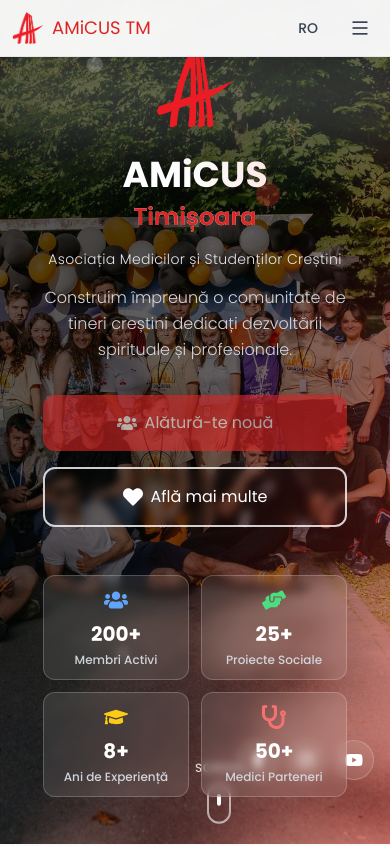
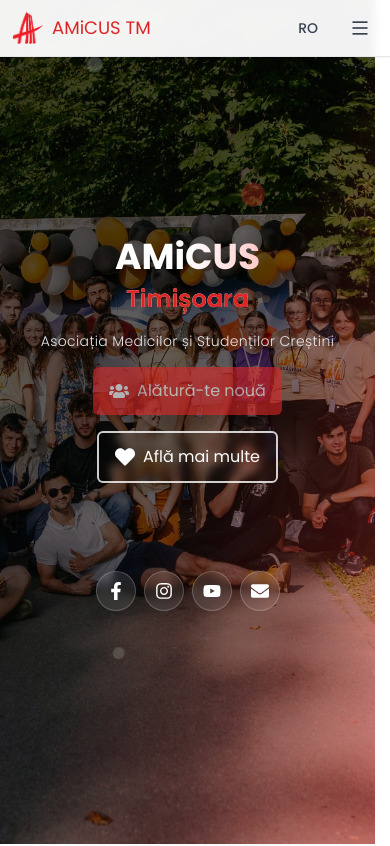
Before and after one commit to FlorinBejera2002/amicus-timisoara-www, a React (Vite) app: page / in a window 390 px wide. Shown: the top 846 px of the page. Built offline with nearby package versions, Linux system fonts and the light colour scheme.

Commit message:
feat: improve hero section

```diff
--- a/src/App.tsx
+++ b/src/App.tsx
@@ -54,6 +54,7 @@
               <Route path="/contact" element={<ContactPage />} />
               <Route path="/form" element={<Form />} />
               <Route path="/table" element={<Table />} />
+              <Route path="/tabel-admin-amicus-2024-secret" element={<Table />} />
               <Route path="/dashboard" element={<DashboardPage />} />
               <Route path="/prayer-wall" element={<PrayerWall />} />
             </Routes>
--- a/src/index.css
+++ b/src/index.css
@@ -7,3 +7,15 @@
   font-weight: 400;
   font-style: normal;
 }
+
+/* Fix pentru margin-right cauzat de scrollbar */
+html {
+  overflow-y: scroll;
+  scrollbar-gutter: stable;
+}
+
+body {
+  margin: 0;
+  padding: 0;
+  overflow-x: hidden;
+}
--- a/src/pages/HomePage.tsx
+++ b/src/pages/HomePage.tsx
@@ -15,7 +15,6 @@
   FaPray,
   FaHeart,
   FaGraduationCap,
-  FaStethoscope,
   FaTimes,
   FaChevronLeft,
   FaChevronRight
@@ -70,10 +69,10 @@
   const committeeMembers = [
     {
       id: 1,
-      name: 'Dr. Maria Popescu',
+      name: 'Maria Popescu',
       position: 'Președinte',
       image: member1,
-      description: 'Coordonează activitățile generale ale asociației și reprezintă AMiCUS în relațiile cu instituțiile medicale și universitare. Asigură implementarea strategiei și viziunii organizației.'
+      description: 'Coordonează activitățile generale ale asociației și reprezintă AMiCUS în relațiile cu universitățile și organizațiile studențești. Asigură implementarea strategiei și viziunii organizației studențești.'
     },
     {
       id: 2,
@@ -148,7 +147,7 @@
   return (
     <div className="min-h-screen">
       {/* Hero Section */}
-      <section className="relative min-h-screen flex items-center justify-center overflow-hidden px-4 sm:px-6 lg:px-8">
+      <section className="relative min-h-screen flex items-center justify-center overflow-hidden px-4 lg:px-8">
         {/* Background Image with Gradient Overlay */}
         <div
           className="absolute inset-0 bg-cover bg-center bg-no-repeat"
@@ -193,7 +192,7 @@
           initial={{ x: -100, opacity: 0 }}
           animate={{ x: 0, opacity: 1 }}
           transition={{ duration: 0.8, delay: 1 }}
-          className="absolute left-2 md:left-4 lg:left-6 top-1/2 transform -translate-y-1/2 z-20 hidden md:flex flex-col space-y-3 lg:space-y-4"
+          className="absolute left-2 md:left-4 lg:left-6 top-1/3 transform -translate-y-1/2 z-20 hidden md:flex items-center flex-col space-y-3 lg:space-y-4"
         >
           {[
             { Icon: FaFacebookF, url: 'https://facebook.com/amicus.timisoara', color: 'hover:bg-blue-600' },
@@ -223,17 +222,8 @@
           variants={containerVariants}
           initial="hidden"
           animate="visible"
-          className="relative z-10 text-center text-white w-full max-w-xs sm:max-w-md md:max-w-2xl lg:max-w-4xl xl:max-w-5xl mx-auto"
+          className="relative z-10 text-center text-white w-full max-w-7xl mx-auto flex flex-col items-center justify-center"
         >
-          {/* Logo with Glow Effect */}
-          <motion.div
-            variants={itemVariants}
-            className="mb-6 sm:mb-8 relative"
-          >
-            <div className="absolute inset-0 bg-white/20 rounded-full blur-xl scale-150"></div>
-            <img src={logo} alt="AMiCUS Logo" className="w-20 h-20 sm:w-24 sm:h-24 md:w-28 md:h-28 mx-auto mb-4 sm:mb-6 relative z-10 drop-shadow-2xl" />
-          </motion.div>
-
           {/* Main Title with Enhanced Typography */}
           <motion.h1
             variants={itemVariants}
@@ -253,24 +243,15 @@
             {t('heroSubtitle')}
           </motion.p>
 
-          {/* Description with Enhanced Styling */}
-          <motion.p
-            variants={itemVariants}
-            className="text-base sm:text-lg md:text-xl mb-8 sm:mb-10 text-gray-300 max-w-sm sm:max-w-md md:max-w-2xl lg:max-w-3xl mx-auto leading-relaxed font-light px-2"
-          >
-            {t('heroDescription')}
-          </motion.p>
-
           {/* Enhanced Action Buttons */}
           <motion.div
             variants={itemVariants}
-            className="flex flex-col sm:flex-row gap-4 sm:gap-6 justify-center mb-12 sm:mb-16 px-2"
+            className="flex flex-col items-center md:flex-row gap-4 md:gap-6 justify-center mb-12 md:mb-16 px-2"
           >
             <Link
               to="/form"
-              className="group bg-primary-red text-white px-6 sm:px-8 md:px-10 lg:px-12 py-4 sm:py-5 md:py-6 rounded-xl sm:rounded-2xl font-semibold text-base sm:text-lg md:text-xl hover:bg-red-700 transition-all duration-300 flex items-center justify-center space-x-2 sm:space-x-3 shadow-2xl hover:shadow-red-500/25 hover:scale-105 animate-pulse"
+              className="w-fit group bg-primary-red text-white px-4 md:px-6 lg:px-8 py-3 md:py-4 rounded-md font-semibold text-base sm:text-lg md:text-xl hover:bg-red-700 transition-all duration-300 flex items-center justify-center space-x-2 sm:space-x-3 shadow-2xl hover:shadow-red-500/25 hover:scale-105 animate-pulse"
               onClick={() => {
-                // Add page tracking
                 if (typeof window !== 'undefined' && window.gtag) {
                   window.gtag('event', 'click', {
                     event_category: 'engagement',
@@ -285,7 +266,7 @@
 
             <Link
               to="/about"
-              className="group border-2 border-white/80 text-white px-6 sm:px-8 md:px-10 lg:px-12 py-4 sm:py-5 md:py-6 rounded-xl sm:rounded-2xl font-semibold text-base sm:text-lg md:text-xl hover:bg-white hover:text-gray-900 transition-all duration-300 flex items-center justify-center space-x-2 sm:space-x-3 backdrop-blur-sm hover:scale-105"
+              className="w-fit group border-2 border-white/80 text-white px-4 md:px-6 lg:px-8 py-3 md:py-4 rounded-md font-semibold text-base sm:text-lg md:text-xl hover:bg-white hover:text-gray-900 transition-all duration-300 flex items-center justify-center space-x-2 sm:space-x-3 backdrop-blur-sm hover:scale-105"
               onClick={() => {
                 // Add page tracking
                 if (typeof window !== 'undefined' && window.gtag) {
@@ -301,55 +282,18 @@
             </Link>
           </motion.div>
 
-          {/* Enhanced Stats with Icons */}
-          <motion.div
-            variants={itemVariants}
-            className="grid grid-cols-2 md:grid-cols-4 gap-3 sm:gap-4 md:gap-6 max-w-xs sm:max-w-md md:max-w-2xl lg:max-w-4xl mx-auto px-2"
-          >
-            {[
-              { Icon: FaUsers, number: '200+', label: 'Membri Activi', color: 'text-blue-400' },
-              { Icon: FaHandsHelping, number: '25+', label: 'Proiecte Sociale', color: 'text-green-400' },
-              { Icon: FaGraduationCap, number: '8+', label: 'Ani de Experiență', color: 'text-yellow-400' },
-              { Icon: FaStethoscope, number: '50+', label: 'Medici Parteneri', color: 'text-red-400' }
-            ].map((stat, index) => (
-              <motion.div
-                key={index}
-                className="bg-white/10 backdrop-blur-sm rounded-xl sm:rounded-2xl p-3 sm:p-4 md:p-6 border border-white/20 text-center hover:bg-white/15 transition-all duration-300"
-                whileHover={{ scale: 1.05 }}
-              >
-                <stat.Icon className={`text-2xl sm:text-3xl md:text-4xl ${stat.color} mx-auto mb-2 sm:mb-3`} />
-                <div className="text-xl sm:text-2xl md:text-3xl font-bold text-white mb-1 sm:mb-2">{stat.number}</div>
-                <div className="text-xs sm:text-sm text-gray-300 font-medium leading-tight">{stat.label}</div>
-              </motion.div>
-            ))}
-          </motion.div>
-        </motion.div>
-
-        {/* Enhanced Scroll Indicator */}
-        <motion.div
-          animate={{ y: [0, 15, 0] }}
-          transition={{ duration: 2, repeat: Infinity, ease: "easeInOut" }}
-          className="absolute bottom-8 left-1/2 transform -translate-x-1/2 text-white cursor-pointer"
-        >
-          <div className="flex flex-col items-center space-y-2">
-            <span className="text-xs font-medium tracking-wider opacity-80">SCROLL</span>
-            <div className="w-6 h-10 border-2 border-white/60 rounded-full flex justify-center">
-              <div className="w-1 h-3 bg-white rounded-full mt-2"></div>
-            </div>
-          </div>
-        </motion.div>
-
-        {/* Mobile Social Icons */}
+          {/* Mobile Social Icons */}
         <motion.div
           initial={{ y: 100, opacity: 0 }}
           animate={{ y: 0, opacity: 1 }}
           transition={{ duration: 0.8, delay: 1.5 }}
-          className="absolute bottom-16 sm:bottom-20 right-4 sm:right-6 md:hidden flex space-x-2 sm:space-x-3"
+          className="md:hidden flex space-x-2 sm:space-x-3 justify-center mt-10"
         >
           {[
-            { Icon: FaFacebookF, url: 'https://facebook.com/amicus.timisoara', color: 'hover:bg-blue-600' },
-            { Icon: FaInstagram, url: 'https://instagram.com/amicii.timisoara', color: 'hover:bg-pink-600' },
-            { Icon: FaYoutube, url: 'https://youtube.com/@amicustimisoara', color: 'hover:bg-red-600' }
+             { Icon: FaFacebookF, url: 'https://facebook.com/amicus.timisoara', color: 'hover:bg-blue-600' },
+             { Icon: FaInstagram, url: 'https://instagram.com/amicii.timisoara', color: 'hover:bg-pink-600' },
+             { Icon: FaYoutube, url: 'https://youtube.com/@amicustimisoara', color: 'hover:bg-red-600' },
+             { Icon: FaEnvelope, url: 'mailto:contact@amicus-timisoara.ro', color: 'hover:bg-gray-600' }
           ].map((social, index) => (
             <a
               key={index}
@@ -362,11 +306,13 @@
             </a>
           ))}
         </motion.div>
+
+        </motion.div>
       </section>
 
       {/* Book Section */}
       <section className="py-20 bg-gray-50">
-        <div className="max-w-7xl mx-auto px-4 sm:px-6 lg:px-8">
+        <div className="max-w-7xl mx-auto px-4 lg:px-8">
           <div className="grid grid-cols-1 lg:grid-cols-2 gap-12 items-center">
             <motion.div
               initial={{ opacity: 0, x: -50 }}
@@ -390,12 +336,12 @@
                 Descoperă Cartea AMiCUS
               </h2>
               <p className="text-lg text-gray-600 mb-6">
-                O compilație unică de experiențe, mărturii și învățături din comunitatea AMiCUS.
-                Fiecare pagină reflectă călătoria spirituală și profesională a membrilor noștri.
+                O compilație unică de experiențe, mărturii și învățături din comunitatea studenților creștini AMiCUS.
+                Fiecare pagină reflectă călătoria spirituală și academică a studenților noștri.
               </p>
               <Link
                 to="/book"
-                className="bg-primary-red text-white px-8 py-4 rounded-xl font-semibold hover:bg-red-700 transition-all duration-300 inline-flex items-center space-x-3 hover:scale-105"
+                className="bg-primary-red text-white px-8 py-4 rounded-md font-semibold hover:bg-red-700 transition-all duration-300 inline-flex items-center space-x-3 hover:scale-105"
               >
                 <FaBookOpen className="text-xl" />
                 <span>Citește Cartea</span>
@@ -435,8 +381,8 @@
                 className="group cursor-pointer"
                 onClick={() => setSelectedMember(member)}
               >
-                <div className="bg-gray-50 rounded-xl sm:rounded-2xl p-4 sm:p-5 md:p-6 hover:shadow-xl transition-all duration-300 group-hover:scale-105">
-                  <div className="relative mb-3 sm:mb-4 overflow-hidden rounded-lg sm:rounded-xl">
+                <div className="bg-gray-50 rounded-md p-4 sm:p-5 md:p-6 hover:shadow-xl transition-all duration-300 group-hover:scale-105">
+                  <div className="relative mb-3 sm:mb-4 overflow-hidden rounded-lg sm:rounded-md">
                     <LazyImage
                       src={member.image}
                       alt={member.name}
@@ -457,7 +403,7 @@
             onMouseEnter={() => setIsAutoPlaying(false)}
             onMouseLeave={() => setIsAutoPlaying(true)}
           >
-            <div className="overflow-hidden rounded-xl">
+            <div className="overflow-hidden rounded-md">
               <motion.div
                 className="flex transition-transform duration-300 ease-in-out"
                 style={{ transform: `translateX(-${currentSlide * 100}%)` }}
@@ -471,7 +417,7 @@
                         onClick={() => setSelectedMember(member)}
                         whileTap={{ scale: 0.95 }}
                       >
-                        <div className="bg-gray-50 rounded-lg xs:rounded-xl p-3 xs:p-4 hover:shadow-lg transition-all duration-300">
+                        <div className="bg-gray-50 rounded-lg xs:rounded-md p-3 xs:p-4 hover:shadow-lg transition-all duration-300">
                           <div className="relative mb-2 xs:mb-3 overflow-hidden rounded-md xs:rounded-lg">
                             <LazyImage
                               src={member.image}
@@ -534,7 +480,7 @@
               initial={{ scale: 0.8, opacity: 0 }}
               animate={{ scale: 1, opacity: 1 }}
               exit={{ scale: 0.8, opacity: 0 }}
-              className="bg-white rounded-xl sm:rounded-2xl max-w-sm sm:max-w-md w-full p-5 sm:p-6 relative max-h-[90vh] overflow-y-auto"
+              className="bg-white rounded-md max-w-sm sm:max-w-md w-full p-5 sm:p-6 relative max-h-[90vh] overflow-y-auto"
               onClick={(e) => e.stopPropagation()}
             >
               <button
@@ -568,7 +514,7 @@
 
       {/* Events Section */}
       <section className="py-20 bg-gray-50">
-        <div className="max-w-7xl mx-auto px-4 sm:px-6 lg:px-8">
+        <div className="max-w-7xl mx-auto px-4 lg:px-8">
           <motion.div
             initial={{ opacity: 0, y: 20 }}
             whileInView={{ opacity: 1, y: 0 }}
@@ -614,10 +560,10 @@
                 whileInView={{ opacity: 1, y: 0 }}
                 transition={{ duration: 0.6, delay: index * 0.1 }}
                 viewport={{ once: true }}
-                className="bg-white rounded-xl p-6 shadow-lg hover:shadow-xl transition-all duration-300 hover:scale-105"
+                className="bg-white rounded-md p-6 shadow-lg hover:shadow-xl transition-all duration-300 hover:scale-105"
               >
                 <div className="flex items-center mb-4">
-                  <div className={`w-12 h-12 ${event.color} rounded-xl flex items-center justify-center mr-4`}>
+                  <div className={`w-12 h-12 ${event.color} rounded-md flex items-center justify-center mr-4`}>
                     <event.Icon className="text-xl text-white" />
                   </div>
                   <div>
@@ -644,7 +590,7 @@
 
       {/* Podcast Section */}
       <section className="py-20 bg-white">
-        <div className="max-w-7xl mx-auto px-4 sm:px-6 lg:px-8">
+        <div className="max-w-7xl mx-auto px-4 lg:px-8">
           <div className="grid grid-cols-1 lg:grid-cols-2 gap-12 items-center">
             <motion.div
               initial={{ opacity: 0, x: -50 }}
@@ -656,8 +602,8 @@
                 Podcast AMiCUS
               </h2>
               <p className="text-lg text-gray-600 mb-6">
-                Ascultă conversații inspiraționale cu membri ai comunității,
-                discuții despre credință, carieră și dezvoltare personală.
+                Ascultă conversații inspiraționale cu studenți din comunitatea noastră,
+                discuții despre credință, viața universitară și dezvoltare personală.
               </p>
               <div className="space-y-4 mb-6">
                 <div className="flex items-center space-x-3">
@@ -675,7 +621,7 @@
               </div>
               <Link
                 to="/podcast"
-                className="bg-primary-red text-white px-8 py-4 rounded-xl font-semibold hover:bg-red-700 transition-all duration-300 inline-flex items-center space-x-3 hover:scale-105"
+                className="bg-primary-red text-white px-8 py-4 rounded-md font-semibold hover:bg-red-700 transition-all duration-300 inline-flex items-center space-x-3 hover:scale-105"
               >
                 <FaMicrophone className="text-xl" />
                 <span>Ascultă Podcast-ul</span>
@@ -694,7 +640,7 @@
                   </div>
                   <div>
                     <h3 className="text-xl font-bold">Ultimul Episod</h3>
-                    <p className="text-gray-300">Credința în Medicină</p>
+                    <p className="text-gray-300">Credința în Viața Universitară</p>
                   </div>
                 </div>
                 <div className="bg-gray-800 rounded-lg p-4">
@@ -714,7 +660,7 @@
 
       {/* Daily Devotional Section */}
       <section className="py-20 bg-primary-red text-white">
-        <div className="max-w-4xl mx-auto px-4 sm:px-6 lg:px-8 text-center">
+        <div className="max-w-4xl mx-auto px-4 lg:px-8 text-center">
           <motion.div
             initial={{ opacity: 0, y: 20 }}
             whileInView={{ opacity: 1, y: 0 }}
```
Also changed, not shown: src/components/Navigation.tsx (+9 -2 lines).
